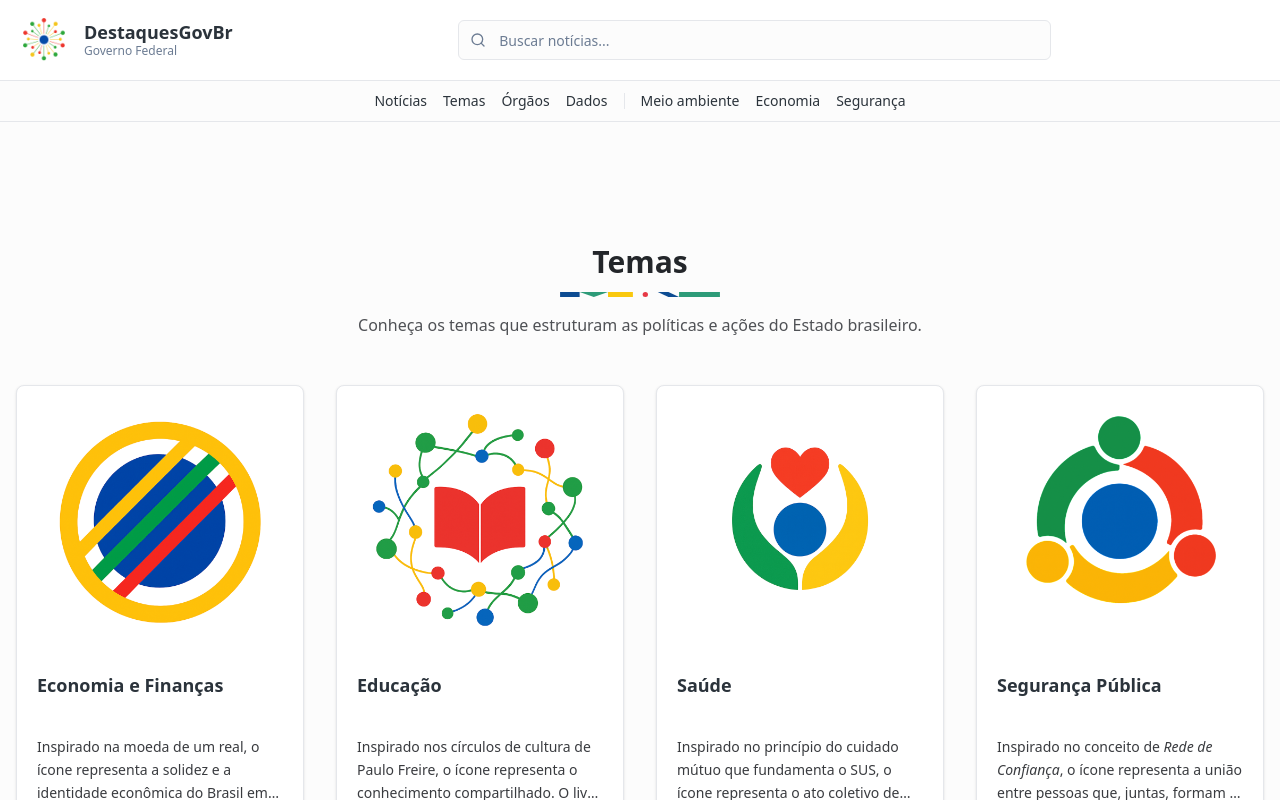
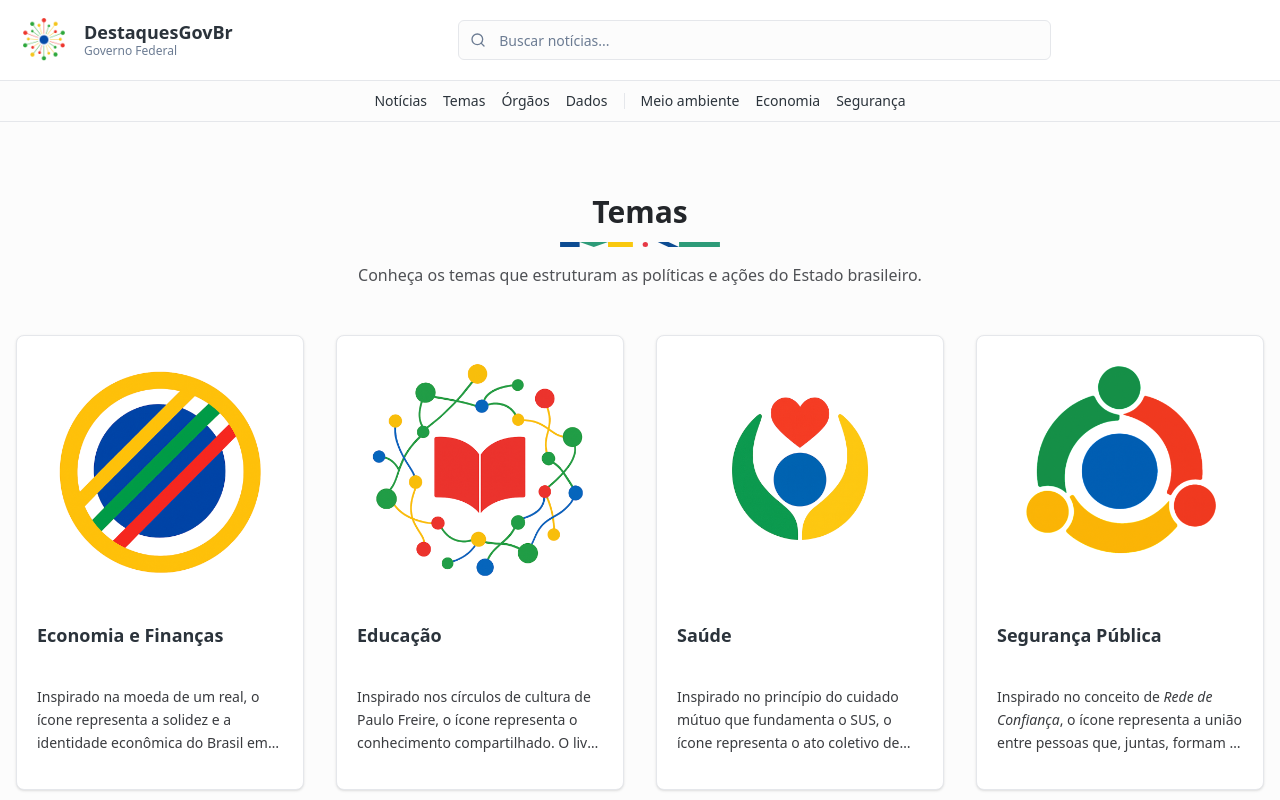
Before and after one commit to destaquesgovbr/destaquesgovbr-portal, a Next.js app: page /temas in a window 1280 px wide. Shown: the top 800 px of the page. Built offline with nearby package versions, Linux system fonts and the light colour scheme.

Commit message:
Update header padding

```diff
--- a/src/app/layout.tsx
+++ b/src/app/layout.tsx
@@ -33,7 +33,7 @@ export default function RootLayout({
       >
         <Providers>
           <Header />
-          <div className="pt-[140px] md:pt-[180px]">
+          <div className="pt-[110px] md:pt-[130px]">
             <Suspense>
               {children}
             </Suspense>
--- a/src/app/page.tsx
+++ b/src/app/page.tsx
@@ -53,7 +53,7 @@ export default async function Home() {
   return (
     <main className="min-h-screen bg-background">
       {/* 1️⃣ HERO — destaque principal (1 grande + 2 sem imagem + 2 laterais) */}
-      <section className="pt-0 md:pt-8 pb-12">
+      <section className="pt-4 md:pt-8 pb-12">
         <div className="container mx-auto px-4 grid grid-cols-1 md:grid-cols-3 gap-6">
           {/* Manchete principal */}
           <div className="md:col-span-2 grid grid-cols-1 gap-6">
```
